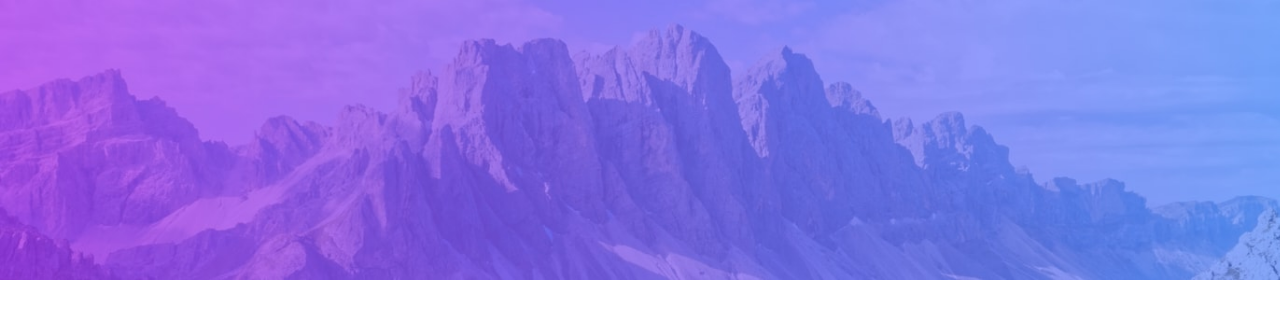
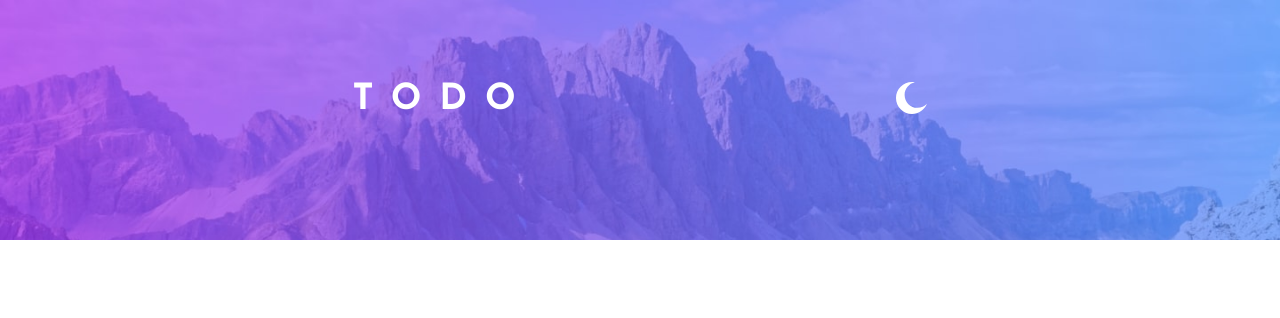
Before and after one commit to jorge933/todo-app-angular, an Angular app: page / in a window 1280 px wide. Shown: the top 318 px of the page. Built offline with nearby package versions, Linux system fonts and the light colour scheme.

Commit message:
✨ feat: header

```diff
--- a/src/app/app.component.html
+++ b/src/app/app.component.html
@@ -1 +1,7 @@
 <div class="img-bg"></div>
+<header>
+  <h1>TODO</h1>
+  <div class="dark-mode">
+    <img src="./../assets/icons/icon-moon.svg" alt="dark-mode" />
+  </div>
+</header>
--- a/src/app/app.component.scss
+++ b/src/app/app.component.scss
@@ -1,9 +1,15 @@
 @import "./../styles.scss";
 $very-dark-blue: hsl(235, 21%, 11%);
 $very-light-gray: hsl(0, 0%, 98%);
+$white: hsl(0, 0%, 100%);
 
 body {
   background: $very-light-gray;
+}
+
+:host {
+  display: flex;
+  justify-content: center;
 }
 
 body.dark {
@@ -25,13 +31,46 @@ body.dark {
   background-image: url("./../assets/images/bg-mobile-dark.jpg");
 }
 
+header {
+  position: relative;
+  display: flex;
+  justify-content: space-between;
+  align-items: center;
+  height: 120px;
+  width: 625px;
+  background: transparent;
+  padding: 0px 25px;
+  margin-top: 5vh;
+  h1 {
+    font-family: "Josefin Sans";
+    color: $white;
+    font-size: 29px;
+    font-weight: 700;
+    letter-spacing: 14px;
+  }
+  img {
+    width: 24px;
+    height: 24px;
+  }
+}
+
 @media (min-width: 600px) {
   .img-bg {
     background-image: url("./../assets/images/bg-desktop-light.jpg");
     background-size: cover;
-    height: 35%;
+    height: 30%;
   }
   .img-bg.dark {
     background-image: url("./../assets/images/bg-desktop-dark.jpg");
   }
+  header {
+    h1 {
+      font-size: 36px;
+      letter-spacing: 18px;
+    }
+    img {
+      width: 32px;
+      height: 32px;
+    }
+  }
 }
```
